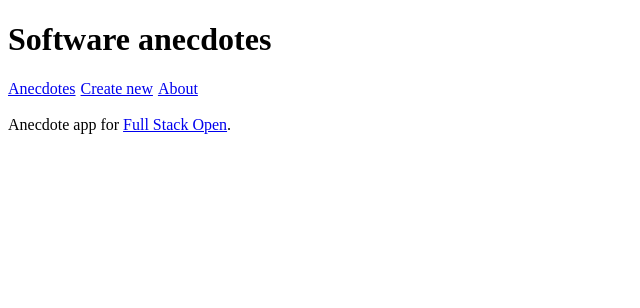
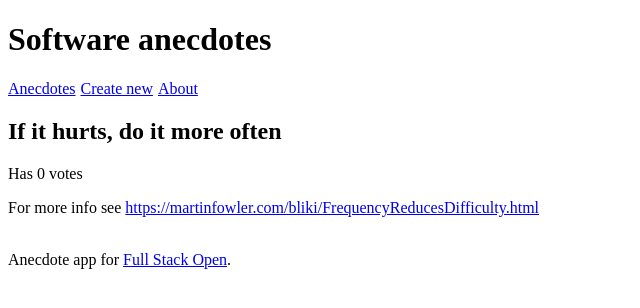
Before and after one commit to davidpacco/anecdotes-routed, a React (Vite) app: page /anecdotes/1 in a window 1280 px wide. Shown: the top 308 px of the page, without its empty margins (0-640 px from the left). Built offline with nearby package versions, Linux system fonts and the light colour scheme.

Commit message:
Add exercise 7.2 - routed anecdotes step 2

```diff
--- a/src/App.jsx
+++ b/src/App.jsx
@@ -1,11 +1,12 @@
 import { useState } from 'react'
-import { Routes, Route } from 'react-router-dom'
+import { Routes, Route, useMatch } from 'react-router-dom'
 
 import { Menu } from './components/Menu'
 import { AnecdoteList } from './components/AnecdoteList'
 import { About } from './components/About'
 import { Footer } from './components/Footer'
 import { CreateNew } from './components/CreateNew'
+import { Anecdote } from './components/Anecdote'
 
 function App() {
   const [anecdotes, setAnecdotes] = useState([
@@ -24,6 +25,12 @@
       id: 2
     }
   ])
+
+  const match = useMatch('/anecdotes/:id')
+
+  const anecdote = match
+    ? anecdotes.find(a => a.id === Number(match.params.id))
+    : null
 
   const [notification, setNotification] = useState('')
 
@@ -52,6 +59,7 @@
       <Menu />
       <Routes>
         <Route path='/' element={<AnecdoteList anecdotes={anecdotes} />} />
+        <Route path='/anecdotes/:id' element={<Anecdote anecdote={anecdote} />} />
         <Route path='/create' element={<CreateNew addNew={addNew} />} />
         <Route path='about' element={<About />} />
       </Routes>
--- /dev/null
+++ b/src/components/Anecdote.jsx
@@ -0,0 +1,9 @@
+export function Anecdote({ anecdote }) {
+  return (
+    <div>
+      <h2>{anecdote.content}</h2>
+      <p>Has {anecdote.votes} votes</p>
+      <p>For more info see <a href={anecdote.info}>{anecdote.info}</a></p>
+    </div>
+  )
+}
--- a/src/components/AnecdoteList.jsx
+++ b/src/components/AnecdoteList.jsx
@@ -1,9 +1,16 @@
+import { Link } from "react-router-dom"
+
 export function AnecdoteList({ anecdotes }) {
   return (
     <div>
       <h2>Anecdotes</h2>
       <ul>
-        {anecdotes.map(anecdote => <li key={anecdote.id} >{anecdote.content}</li>)}
+        {anecdotes.map(anecdote =>
+          <li key={anecdote.id} >
+            <Link to={`/anecdotes/${anecdote.id}`}>
+              {anecdote.content}
+            </Link>
+          </li>)}
       </ul>
     </div>
   )
```
